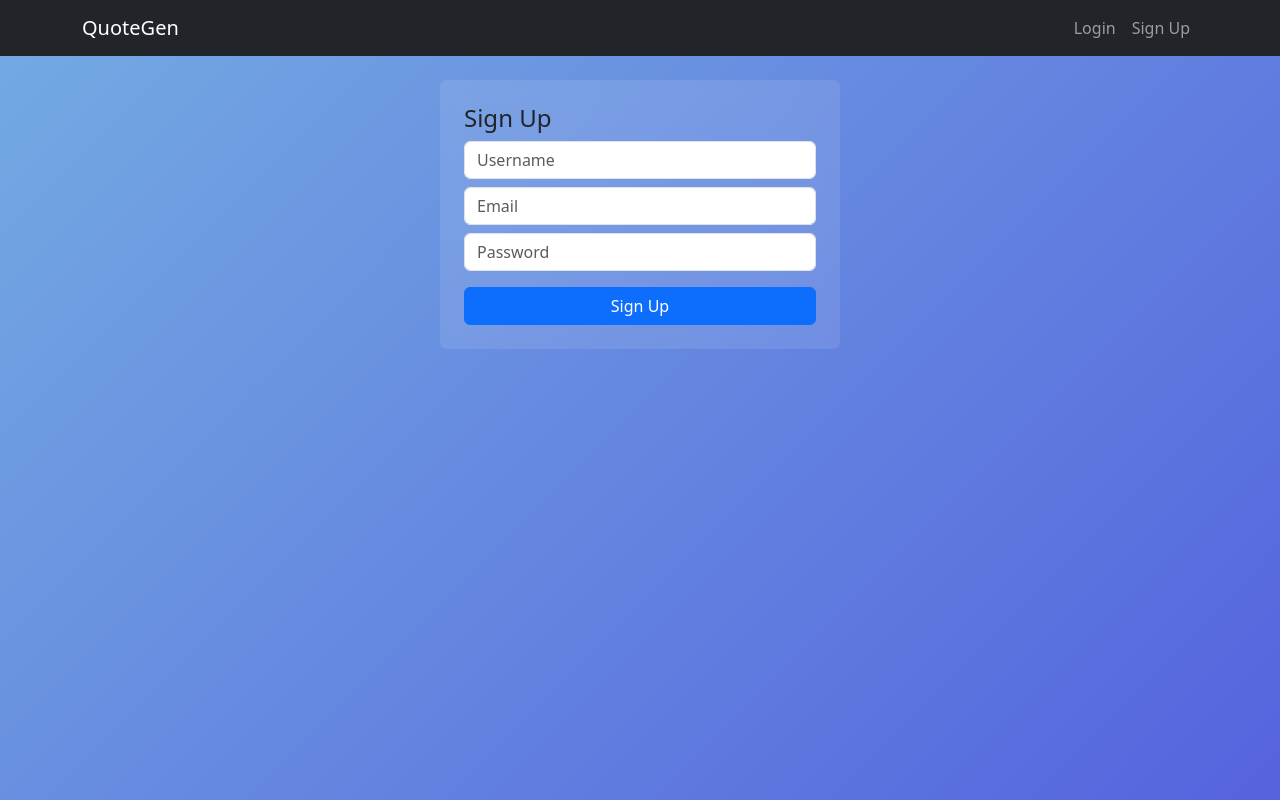
After one commit to yashaswiniR24/Random_Quote_Generator, a Flask app: page /signup in a window 1280 px wide. The commit adds this page. Run offline with Flask 3, Linux system fonts and the light colour scheme.

Commit message:
added signup and login

```diff
--- /dev/null
+++ b/Random_Quote_App/app.py
@@ -0,0 +1,77 @@
+from flask import Flask, render_template, request, redirect, url_for, session, flash
+from flask_sqlalchemy import SQLAlchemy
+
+app = Flask(__name__)
+app.secret_key = "secret123"
+
+# Database setup
+app.config['SQLALCHEMY_DATABASE_URI'] = 'sqlite:///users.db'
+db = SQLAlchemy(app)
+
+# Model
+class User(db.Model):
+    id = db.Column(db.Integer, primary_key=True)
+    username = db.Column(db.String(50), nullable=False)
+    email = db.Column(db.String(100), unique=True, nullable=False)
+    password = db.Column(db.String(100), nullable=False)
+
+# Home route
+@app.route('/')
+def home():
+    return render_template('home.html')
+
+# Signup
+@app.route('/signup', methods=['GET', 'POST'])
+def signup():
+    if request.method == 'POST':
+        username = request.form['username']
+        email = request.form['email']
+        password = request.form['password']
+
+        existing_user = User.query.filter_by(email=email).first()
+        if existing_user:
+            flash("Email already registered!", "danger")
+            return redirect(url_for('signup'))
+
+        new_user = User(username=username, email=email, password=password)
+        db.session.add(new_user)
+        db.session.commit()
+        flash("Signup successful! Please log in.", "success")
+        return redirect(url_for('login'))
+    return render_template('signup.html')
+
+# Login
+@app.route('/login', methods=['GET', 'POST'])
+def login():
+    if request.method == 'POST':
+        email = request.form['email']
+        password = request.form['password']
+
+        user = User.query.filter_by(email=email, password=password).first()
+        if user:
+            session['user'] = user.username
+            flash("Login successful!", "success")
+            return redirect(url_for('quotes'))
+        else:
+            flash("Invalid credentials!", "danger")
+    return render_template('login.html')
+
+# Quotes Page
+@app.route('/quotes')
+def quotes():
+    if 'user' not in session:
+        flash("Please log in first!", "warning")
+        return redirect(url_for('login'))
+    return render_template('quotes.html', user=session['user'])
+
+# Logout
+@app.route('/logout')
+def logout():
+    session.pop('user', None)
+    flash("Logged out successfully!", "info")
+    return redirect(url_for('login'))
+
+if __name__ == '__main__':
+    with app.app_context():
+        db.create_all()
+    app.run(debug=True)
--- /dev/null
+++ b/Random_Quote_App/static/css/style.css
@@ -0,0 +1,11 @@
+body {
+  background: linear-gradient(135deg, #74ABE2, #5563DE);
+  min-height: 100vh;
+  color: white;
+}
+
+.card {
+  background-color: rgba(255, 255, 255, 0.1);
+  border: none;
+  backdrop-filter: blur(10px);
+}
--- a/Random_Quote_App/static/js/script.js
+++ b/Random_Quote_App/static/js/script.js
@@ -1,27 +1,27 @@
-$(document).ready(function() {
-  // Random Quote API
-  $("#new-quote").click(async function() {
-    const res = await fetch("https://api.quotable.io/random");
-    const data = await res.json();
-    $("#quote").text(`"${data.content}"`);
-    $("#author").text(`— ${data.author}`);
+$(document).ready(function () {
+
+  // Quote fetch
+  $('#getQuote').click(function () {
+    $.get('https://api.quotable.io/random', function (data) {
+      $('#quote').fadeOut(200, function () {
+        $(this).text(data.content + " — " + data.author).fadeIn(200);
+      });
+    });
   });
 
-  // Form validation
-  $("#feedbackForm").submit(function(e) {
-    const name = $("#name").val().trim();
-    const email = $("#email").val().trim();
-    const message = $("#message").val().trim();
-    const emailPattern = /^[^ ]+@[^ ]+\.[a-z]{2,3}$/;
-
-    if (!name || !email || !message) {
-      alert("All fields are required!");
+  // Signup form validation
+  $('#signupForm').submit(function (e) {
+    let email = $('input[name="email"]').val();
+    let pass = $('input[name="password"]').val();
+    if (!email || !pass) {
+      alert("Please fill all fields!");
       e.preventDefault();
-    } else if (!email.match(emailPattern)) {
-      alert("Please enter a valid email.");
+    } else if (!email.match(/^[^ ]+@[^ ]+\.[a-z]{2,3}$/)) {
+      alert("Invalid email format!");
       e.preventDefault();
-    } else {
-      $("#successMsg").fadeIn().delay(1500).fadeOut();
+    } else if (pass.length < 6) {
+      alert("Password must be at least 6 characters!");
+      e.preventDefault();
     }
   });
 });
--- a/Random_Quote_App/templates/base.html
+++ b/Random_Quote_App/templates/base.html
@@ -2,30 +2,40 @@
 <html lang="en">
 <head>
   <meta charset="UTF-8">
-  <meta name="viewport" content="width=device-width, initial-scale=1.0">
-  <title>{{ title if title else "Random Quote App" }}</title>
-  <link href="https://cdn.jsdelivr.net/npm/bootstrap@5.3.0/dist/css/bootstrap.min.css" rel="stylesheet">
-  <script src="https://code.jquery.com/jquery-3.6.0.min.js"></script>
+  <title>{% block title %}Flask Quote App{% endblock %}</title>
+  <link rel="stylesheet" href="https://cdn.jsdelivr.net/npm/bootstrap@5.3.0/dist/css/bootstrap.min.css">
   <link rel="stylesheet" href="{{ url_for('static', filename='css/style.css') }}">
 </head>
 <body>
-  <!-- Navbar -->
+
 <nav class="navbar navbar-expand-lg navbar-dark bg-dark">
   <div class="container">
-      <a class="navbar-brand" href="{{ url_for('home') }}">QuoteApp</a>
+    <a class="navbar-brand" href="{{ url_for('home') }}">QuoteGen</a>
     <div class="collapse navbar-collapse">
       <ul class="navbar-nav ms-auto">
-          <li class="nav-item"><a class="nav-link" href="{{ url_for('home') }}">Home</a></li>
-          <li class="nav-item"><a class="nav-link" href="{{ url_for('form') }}">Feedback</a></li>
+        {% if session.get('user') %}
+          <li class="nav-item"><a class="nav-link" href="{{ url_for('quotes') }}">Quotes</a></li>
+          <li class="nav-item"><a class="nav-link" href="{{ url_for('logout') }}">Logout</a></li>
+        {% else %}
+          <li class="nav-item"><a class="nav-link" href="{{ url_for('login') }}">Login</a></li>
+          <li class="nav-item"><a class="nav-link" href="{{ url_for('signup') }}">Sign Up</a></li>
+        {% endif %}
       </ul>
     </div>
   </div>
 </nav>
 
 <div class="container mt-4">
-    {% block content %}{% endblock %}
+  {% with messages = get_flashed_messages(with_categories=true) %}
+    {% for category, message in messages %}
+      <div class="alert alert-{{ category }}">{{ message }}</div>
+    {% endfor %}
+  {% endwith %}
 </div>
 
+{% block content %}{% endblock %}
+
+<script src="https://code.jquery.com/jquery-3.6.0.min.js"></script>
 <script src="{{ url_for('static', filename='js/script.js') }}"></script>
 </body>
 </html>
--- /dev/null
+++ b/Random_Quote_App/templates/signup.html
@@ -0,0 +1,15 @@
+{% extends 'base.html' %}
+{% block title %}Sign Up{% endblock %}
+{% block content %}
+<div class="container">
+  <div class="card p-4 mx-auto mt-4" style="max-width: 400px;">
+    <h4>Sign Up</h4>
+    <form id="signupForm" method="POST">
+      <input type="text" name="username" class="form-control mb-2" placeholder="Username">
+      <input type="email" name="email" class="form-control mb-2" placeholder="Email">
+      <input type="password" name="password" class="form-control mb-3" placeholder="Password">
+      <button class="btn btn-primary w-100">Sign Up</button>
+    </form>
+  </div>
+</div>
+{% endblock %}
```
Also changed, not shown: Random_Quote_App/templates/login.html (added, +14 -0 lines), Random_Quote_App/templates/quotes.html (added, +11 -0 lines), Random_Quote_App/database.db (added). Lines whose indentation alone changed are shown as unchanged.
